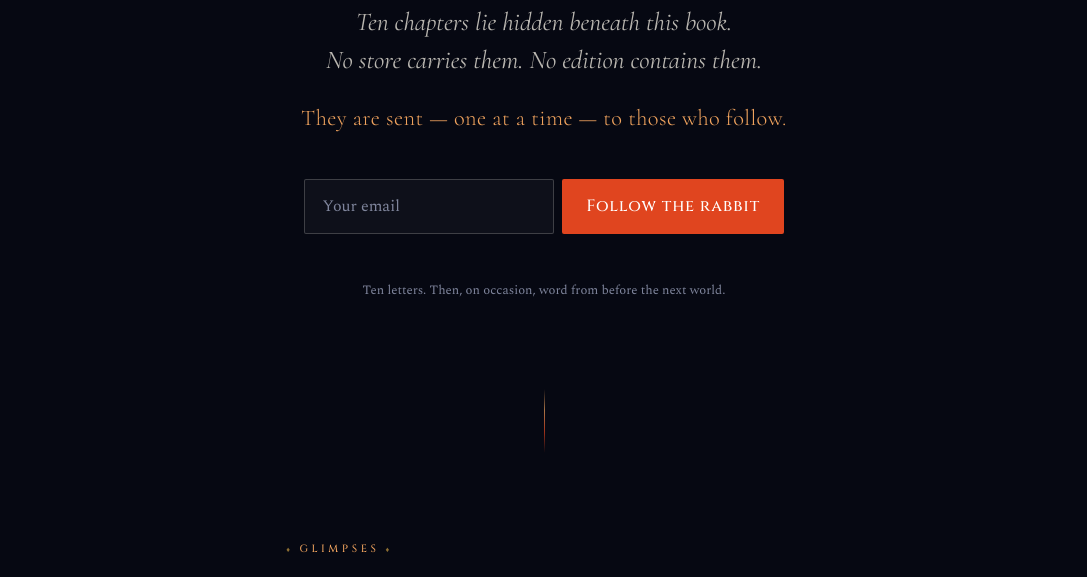
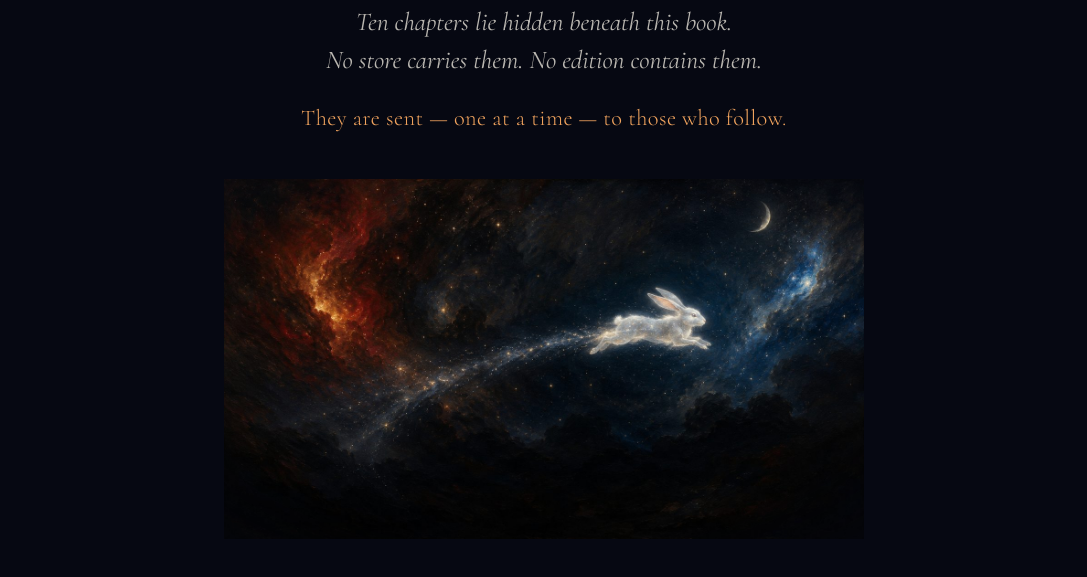
Before and after one commit to joemaxgitit/thegodofme, a website: page src/index.html in a window 1280 px wide. Shown: the part 1620-2197 px from the top of the page, without its empty margins (96-1183 px from the left). Drawn offline with nearby package versions, Linux system fonts and the light colour scheme.

Commit message:
v8: white rabbit art in Letters section

```diff
--- a/src/index.html
+++ b/src/index.html
@@ -315,6 +315,10 @@
     font-size:clamp(2rem,6vw,3.4rem);line-height:1.12;letter-spacing:.06em;color:var(--pale);margin-top:1.2rem}
   .wrl-sub{font-family:'Cormorant',serif;font-style:italic;font-size:clamp(1.25rem,3vw,1.6rem);
     color:var(--pale-dim);line-height:1.5;margin-top:1.8rem}
+  .rabbit-art{margin:2.6rem auto 0;max-width:680px}
+  .rabbit-art img{width:100%;display:block;
+    -webkit-mask-image:radial-gradient(ellipse 95% 90% at 50% 50%, #000 55%, transparent 99%);
+    mask-image:radial-gradient(ellipse 95% 90% at 50% 50%, #000 55%, transparent 99%)}
   .wrl-line{font-family:'Cormorant',serif;font-size:clamp(1.15rem,2.6vw,1.4rem);
     color:var(--ember);margin-top:1.2rem;letter-spacing:.02em}
 
@@ -371,6 +375,9 @@
       <h2 class="wrl-title">The White<br>Rabbit Letters</h2>
       <p class="wrl-sub">Ten chapters lie hidden beneath this book.<br>No store carries them. No edition contains them.</p>
       <p class="wrl-line">They are sent &mdash; one at a time &mdash; to those who follow.</p>
+      <div class="rabbit-art">
+        <img src="assets/white_rabbit.jpg" alt="A luminous white rabbit leaping through deep space, trailing stardust" loading="lazy">
+      </div>
       <div class="capture" style="margin-top:2.6rem">
         <form class="signup" id="signup" novalidate>
           <input type="email" id="email" name="email" placeholder="Your email" aria-label="Your email address" required>
```
Also changed, not shown: dist/assets/white_rabbit.jpg (added), dist/index.html, src/assets/white_rabbit.jpg (added).
